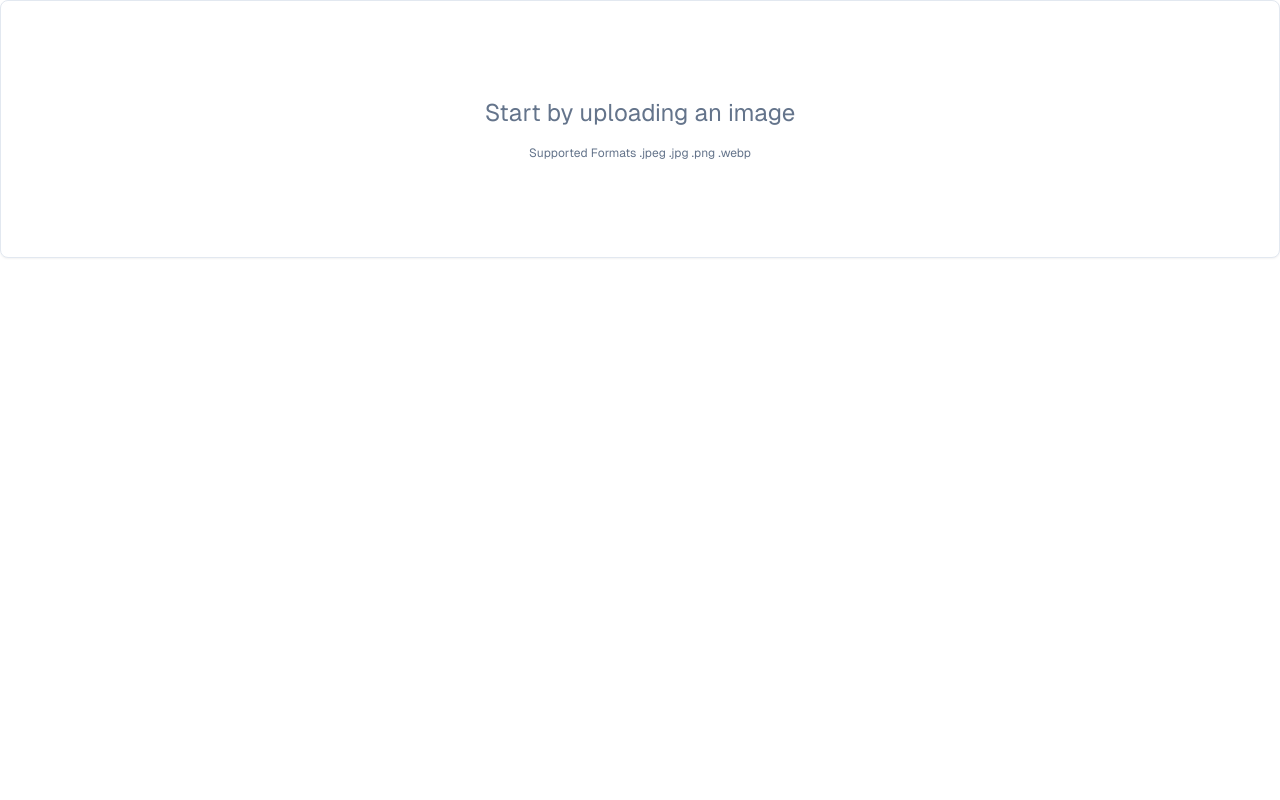
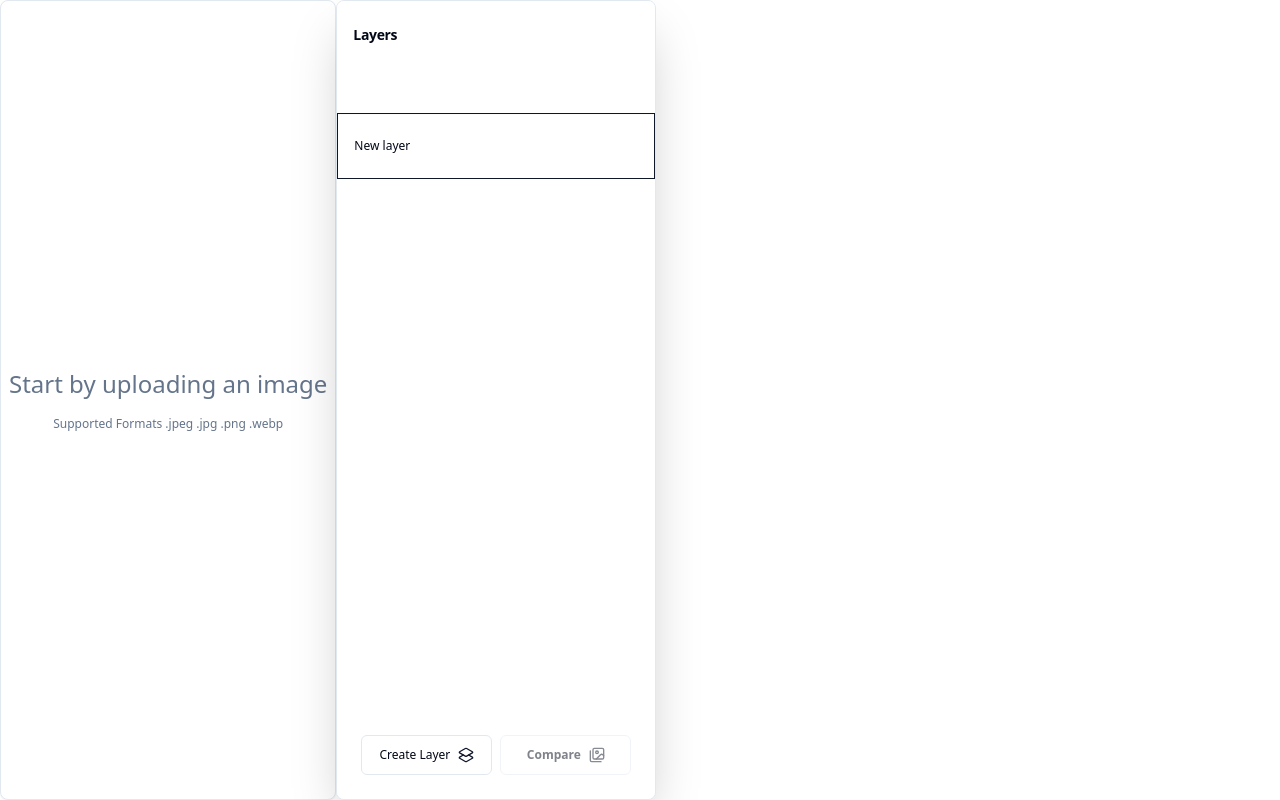
Before and after one commit to HardikRathod123/editorai, a Next.js app: page / in a window 1280 px wide. Built offline with nearby package versions, Linux system fonts and the light colour scheme; no server answers; what next-safe-action would draw is missing.

Commit message:
feat(Layers): Creating layers component

```diff
--- a/src/app/globals.css
+++ b/src/app/globals.css
@@ -2,11 +2,13 @@
 @tailwind components;
 @tailwind utilities;
 
-body {
-    font-family: var(--font-geist-sans), Arial, Helvetica, sans-serif;
-}
-
 @layer base {
+    html {
+        height: 100%;
+    }
+    body {
+        min-height: 100%;
+    }
     :root {
         --background: 0 0% 100%;
         --foreground: 222.2 84% 4.9%;
--- a/src/app/layout.tsx
+++ b/src/app/layout.tsx
@@ -26,7 +26,7 @@ export default function RootLayout({
     return (
         <html lang="en">
             <body
-                className={`${geistSans.variable} ${geistMono.variable} antialiased`}
+                className={`${geistSans.variable} ${geistMono.variable} h-full antialiased`}
             >
                 {children}
             </body>
--- a/src/app/page.tsx
+++ b/src/app/page.tsx
@@ -1,12 +1,11 @@
 "use client";
 
-import { Editor } from "@/components/editor";
+import Editor from "@/components/editor";
 import { ImageStore } from "@/lib/image-store";
 import { LayerStore } from "@/lib/layer-store";
 
 export default function Home() {
     return (
-        <main>
         <LayerStore.Provider
             initialValue={{
                 layerComparisonMode: false,
@@ -25,6 +24,5 @@ export default function Home() {
                 <Editor />
             </ImageStore.Provider>
         </LayerStore.Provider>
-        </main>
     );
 }
--- a/src/components/editor.tsx
+++ b/src/components/editor.tsx
@@ -1,10 +1,12 @@
 "use client";
+import Layers from "./layers/layers";
 import { UploadImage } from "./upload/upload-image";
 
-export const Editor = () => {
+export default function Editor() {
     return (
-        <main>
+        <div className="flex h-full">
             <UploadImage />
-        </main>
+            <Layers />
+        </div>
     );
-};
+}
--- /dev/null
+++ b/src/components/layers/layer-image.tsx
@@ -0,0 +1,30 @@
+"use client";
+
+import { Layer } from "@/lib/layer-store";
+import Image from "next/image";
+
+export default function LayerImage({ layer }: { layer: Layer }) {
+    if (layer.url)
+        return (
+            <>
+                <div className="flex h-12 w-12 items-center justify-center">
+                    <Image
+                        className="h-full w-full rounded-sm object-contain"
+                        alt={"layer"}
+                        src={
+                            layer.format === "mp4"
+                                ? layer.poster || layer.url
+                                : layer.url
+                        }
+                        width={50}
+                        height={50}
+                    />
+                </div>
+                <div className="relative">
+                    <p className="text-xs">{`${layer.name?.slice(0, 15)}.${
+                        layer.format
+                    }`}</p>
+                </div>
+            </>
+        );
+}
--- /dev/null
+++ b/src/components/layers/layers.tsx
@@ -0,0 +1,181 @@
+import { useImageStore } from "@/lib/image-store";
+import { useLayerStore } from "@/lib/layer-store";
+import { cn } from "@/lib/utils";
+import { ArrowRight, Images, Layers2 } from "lucide-react";
+import Image from "next/image";
+import { useMemo } from "react";
+import { Button } from "../ui/button";
+import {
+    Card,
+    CardContent,
+    CardDescription,
+    CardHeader,
+    CardTitle,
+} from "../ui/card";
+import LayerImage from "./layer-image";
+
+export default function Layers() {
+    const layers = useLayerStore((state) => state.layers);
+    const activeLayer = useLayerStore((state) => state.activeLayer);
+    const setActiveLayer = useLayerStore((state) => state.setActiveLayer);
+    const addLayer = useLayerStore((state) => state.addLayer);
+    const generating = useImageStore((state) => state.generating);
+    const layerComparisonMode = useLayerStore(
+        (state) => state.layerComparisonMode,
+    );
+    const setLayerComparisonMode = useLayerStore(
+        (state) => state.setLayerComparisonMode,
+    );
+    const comparedLayers = useLayerStore((state) => state.comparedLayers);
+    const toggleComparedLayer = useLayerStore(
+        (state) => state.toggleComparedLayer,
+    );
+    const setComparedLayers = useLayerStore((state) => state.setComparedLayers);
+
+    const getLayerName = useMemo(
+        () => (id: string) => {
+            const layer = layers.find((l) => l.id === id);
+            return layer ? layer.url : "Nothing here";
+        },
+        [layers],
+    );
+
+    const visibleLayers = useMemo(
+        () =>
+            layerComparisonMode
+                ? layers.filter(
+                      (layer) => layer.url && layer.resourceType === "image",
+                  )
+                : layers,
+        [layerComparisonMode, layers],
+    );
+
+    return (
+        <Card className="scrollbar-thin scrollbar-track-secondary scrollbar-thumb-primary scrollbar-thumb-rounded-full scrollbar-track-rounded-full relative flex shrink-0 basis-[320px] flex-col overflow-x-hidden overflow-y-scroll shadow-2xl">
+            <CardHeader className="sticky top-0 z-50 min-h-28 bg-card px-4 py-6 shadow-sm">
+                {layerComparisonMode ? (
+                    <div>
+                        <CardTitle className="pb-2 text-sm">
+                            Comparing...
+                        </CardTitle>
+                        <CardDescription className="flex items-center gap-2">
+                            <Image
+                                alt="compare"
+                                width={32}
+                                height={32}
+                                src={getLayerName(comparedLayers[0]) as string}
+                            />
+                            {comparedLayers.length > 0 && <ArrowRight />}
+                            {comparedLayers.length > 1 ? (
+                                <Image
+                                    alt="compare"
+                                    width={32}
+                                    height={32}
+                                    src={
+                                        getLayerName(
+                                            comparedLayers[1],
+                                        ) as string
+                                    }
+                                />
+                            ) : (
+                                "Nothing here"
+                            )}
+                        </CardDescription>
+                    </div>
+                ) : (
+                    <div className="flex flex-col gap-1">
+                        <CardTitle className="text-sm">
+                            {activeLayer.name || "Layers"}
+                        </CardTitle>
+                        {activeLayer.width && activeLayer.height ? (
+                            <CardDescription className="text-xs">
+                                {activeLayer.width}X{activeLayer.height}
+                            </CardDescription>
+                        ) : null}
+                    </div>
+                )}
+            </CardHeader>
+            <div className="flex flex-1 flex-col">
+                {visibleLayers.map((layer, index) => {
+                    return (
+                        <div
+                            className={cn(
+                                "cursor-pointer border border-transparent ease-in-out hover:bg-secondary",
+                                {
+                                    "border-primary": layerComparisonMode
+                                        ? comparedLayers.includes(layer.id)
+                                        : activeLayer.id === layer.id,
+                                    "animate-pulse": generating,
+                                },
+                            )}
+                            key={layer.id}
+                            onClick={() => {
+                                if (generating) return;
+                                if (layerComparisonMode) {
+                                    toggleComparedLayer(layer.id);
+                                } else {
+                                    setActiveLayer(layer.id);
+                                }
+                            }}
+                        >
+                            <div className="relative flex items-center p-4">
+                                <div className="flex h-8 w-full items-center justify-between gap-2">
+                                    {!layer.url ? (
+                                        <p className="justify-self-end text-xs font-medium">
+                                            New layer
+                                        </p>
+                                    ) : null}
+                                    <LayerImage layer={layer} />
+                                </div>
+                            </div>
+                        </div>
+                    );
+                })}
+            </div>
+            <CardContent className="sticky bottom-0 flex shrink-0 gap-2 bg-card">
+                <Button
+                    onClick={() => {
+                        addLayer({
+                            id: crypto.randomUUID(),
+                            url: "",
+                            height: 0,
+                            width: 0,
+                            publicId: "",
+                            name: "",
+                            format: "",
+                        });
+                    }}
+                    variant="outline"
+                    className="flex w-full gap-2"
+                >
+                    <span className="text-xs">Create Layer</span>
+                    <Layers2 className="text-secondary-foreground" size={18} />
+                </Button>
+                <Button
+                    disabled={
+                        !activeLayer.url || activeLayer.resourceType === "video"
+                    }
+                    onClick={() => {
+                        if (layerComparisonMode) {
+                            setLayerComparisonMode(!layerComparisonMode);
+                        } else {
+                            setComparedLayers([activeLayer.id]);
+                        }
+                    }}
+                    variant={layerComparisonMode ? "destructive" : "outline"}
+                    className="flex w-full gap-2"
+                >
+                    <span className={cn("text-xs font-bold")}>
+                        {layerComparisonMode ? "Stop Comparing" : "Compare"}
+                    </span>
+                    {!layerComparisonMode && (
+                        <Images
+                            className="text-secondary-foreground"
+                            size={18}
+                        />
+                    )}
+                </Button>
+            </CardContent>
+        </Card>
+    );
+}
```
Lines whose indentation alone changed are shown as unchanged.
